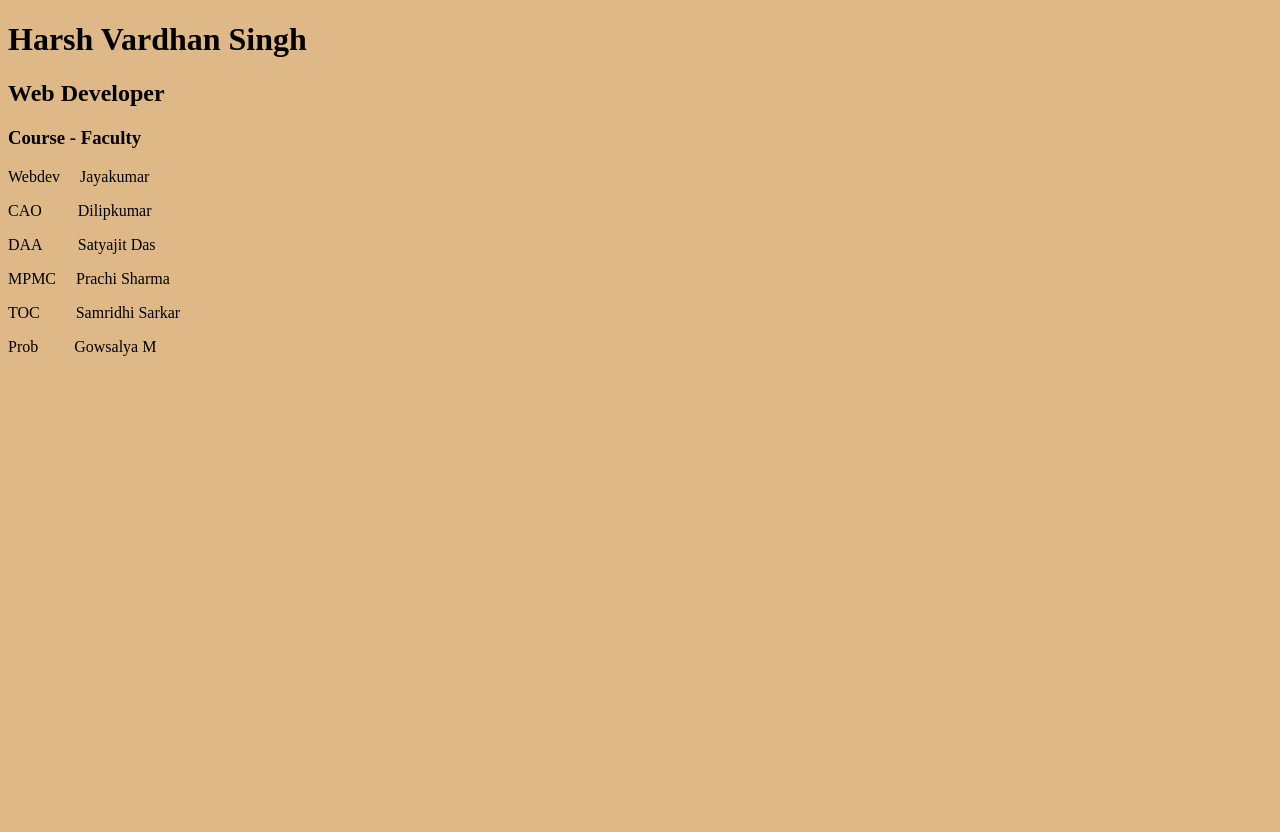
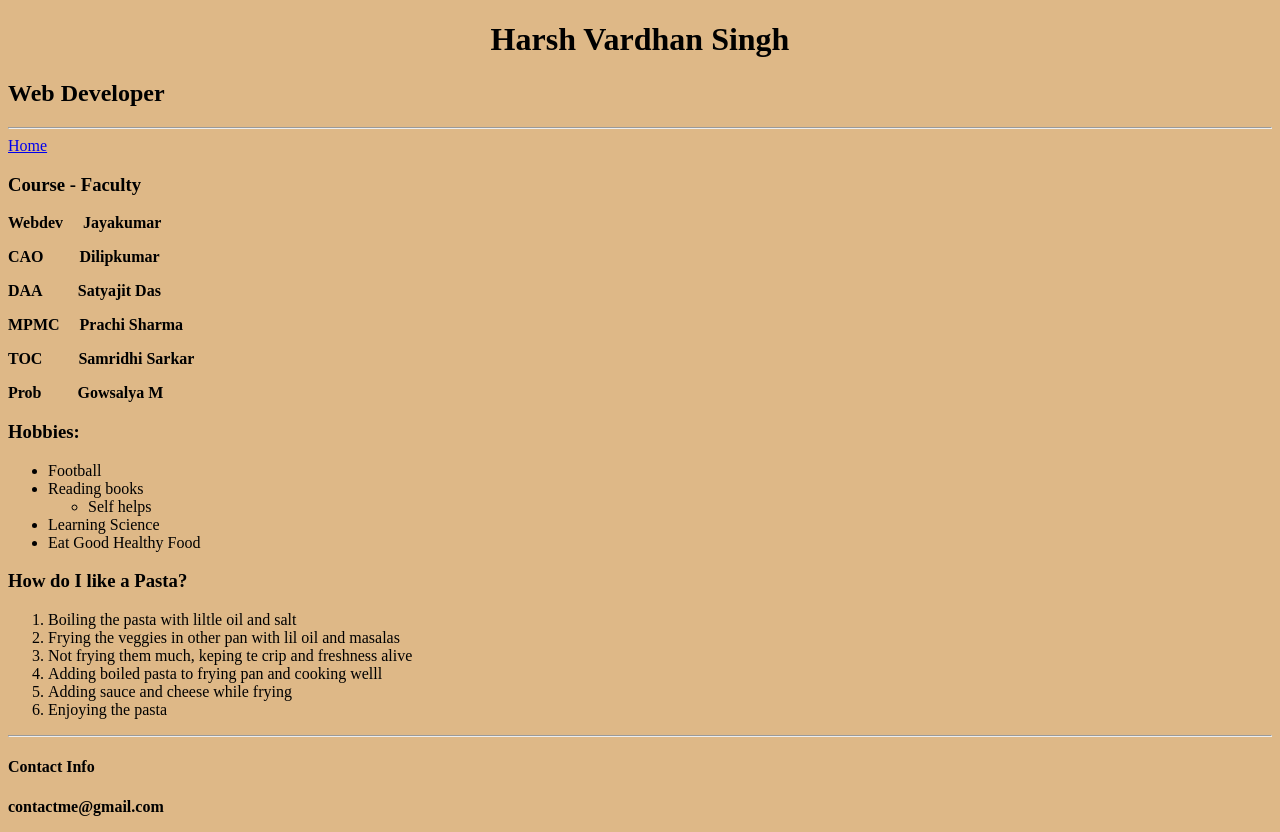
Before and after one commit to prohv/webdev-cllg, a plain HTML site: page index.html in a window 1280 px wide. Before the commit the page ends 800 px from the top, so only its background shows below. Drawn offline with Linux system fonts and the light colour scheme.

Commit message:
update: add html

```diff
--- a/index.html
+++ b/index.html
@@ -8,11 +8,23 @@
         body {
             background-color:burlywood
         }
+		h1 {
+			text-align: center
+		}
+		p{
+			font-weight: 600
+		}
     </style>
 </head>
 <body>
-    <h1>Harsh Vardhan Singh</h1>
-    <h2>Web Developer</h2>
+	<header>
+		<h1>Harsh Vardhan Singh</h1>
+		<h2>Web Developer</h2>
+	</header>
+	<hr>
+	<nav>
+		<a href="bci147.html", target="_top">Home</a>
+	</nav>
     <h3>Course - Faculty</h3>
     <p>Webdev &nbsp &nbsp Jayakumar</p>
     <p>CAO  &nbsp &nbsp &nbsp &nbsp Dilipkumar</p>
@@ -20,5 +32,29 @@
     <p>MPMC &nbsp &nbsp Prachi Sharma</p>
     <p>TOC  &nbsp &nbsp &nbsp &nbsp Samridhi Sarkar</p>
     <p>Prob &nbsp &nbsp &nbsp &nbsp Gowsalya M</p>
+	<h3>Hobbies:</h3>
+	<ul>
+		<li>Football</li>
+		<li>Reading books</li>
+			<ul>
+				<li>Self helps</li>
+			</ul>
+		<li>Learning Science</li>
+		<li>Eat Good Healthy Food</li>
+	</ul>
+	<h3>How do I like a Pasta?</h3>
+	<ol>
+		<li>Boiling the pasta with liltle oil and salt</li>
+		<li>Frying the veggies in other pan with lil oil and masalas</li>
+		<li>Not frying them much, keping te crip and freshness alive</li>
+		<li>Adding boiled pasta to frying pan and cooking welll</li>
+		<li>Adding sauce and cheese while frying</li>
+		<li>Enjoying the pasta</li>
+	</ol>
+	<hr>
+	<footer>
+		<h4>Contact Info</h4>
+		<p>contactme@gmail.com</p>
+	</footer>
 </body>
 </html>
```
